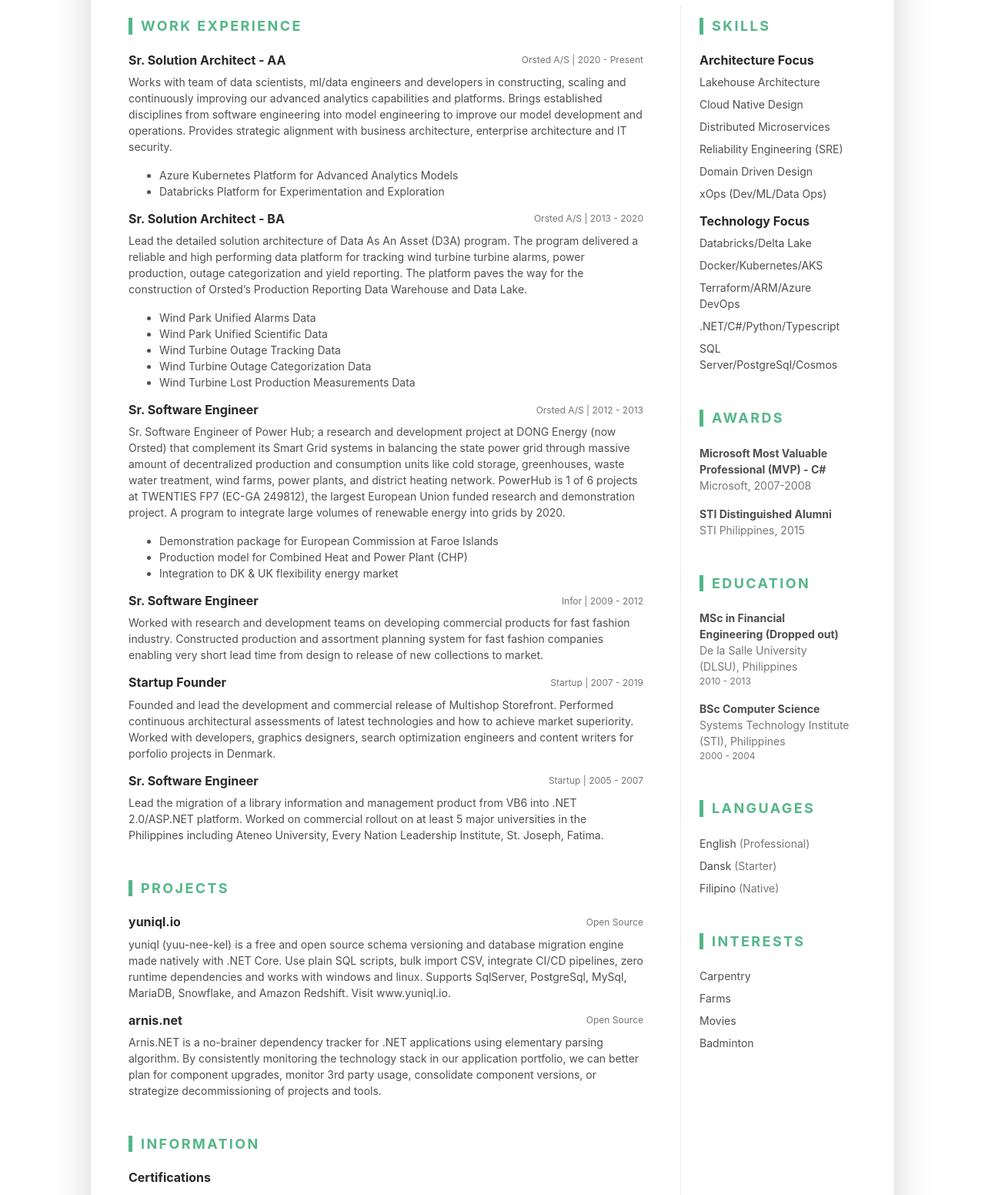
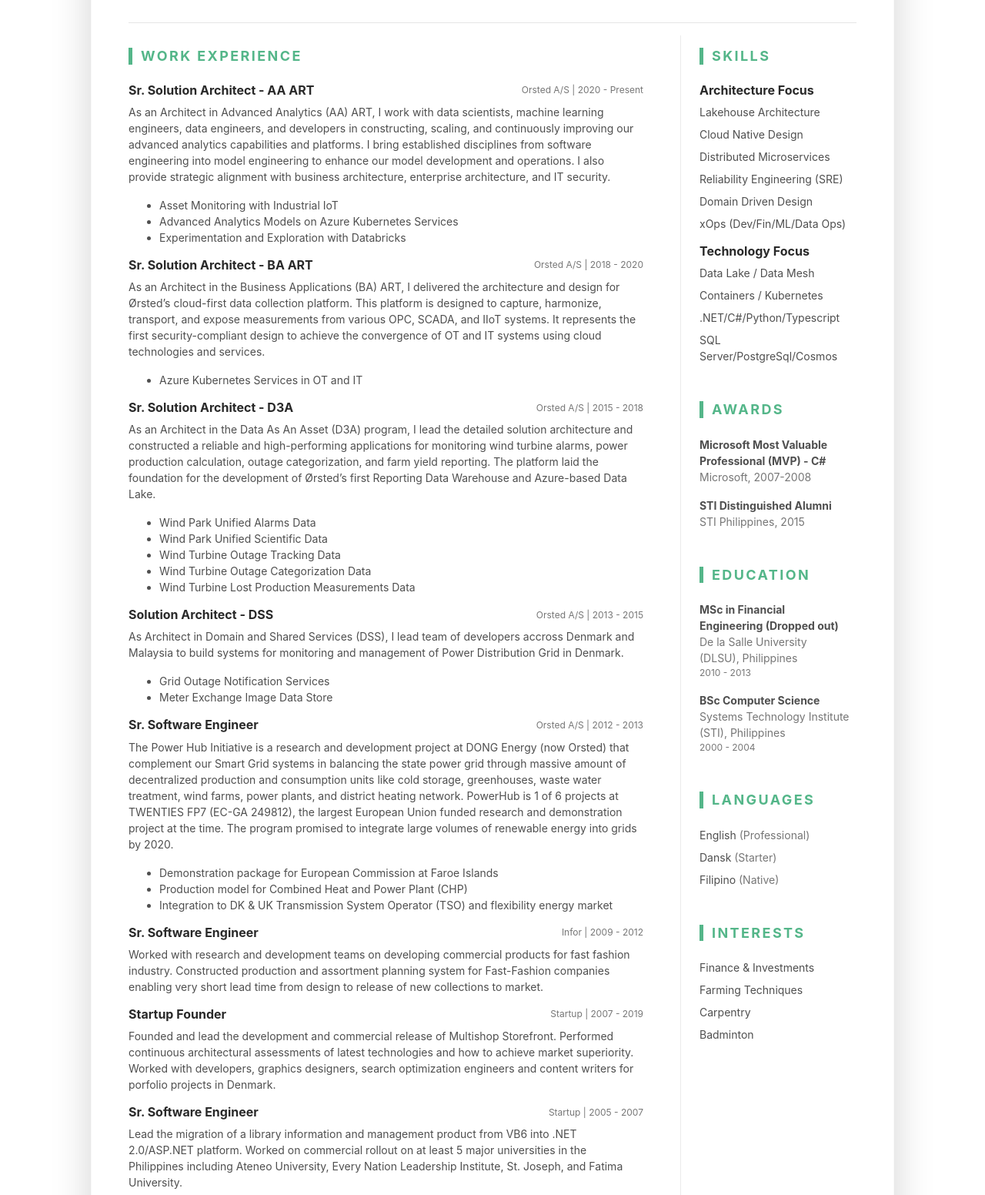
Before and after one commit to rdagumampan/cv, a plain HTML site: page index.html in a window 1280 px wide. Shown: the part 452-2004 px from the top of the page at 77% size. Drawn offline with Linux system fonts and the light colour scheme.

Commit message:
Update index.html

```diff
--- a/index.html
+++ b/index.html
@@ -12,7 +12,7 @@
     <meta charset="utf-8">
     <meta http-equiv="X-UA-Compatible" content="IE=edge">
     <meta name="viewport" content="width=device-width, initial-scale=1.0">
-    <meta name="description" content="Rodel E. Dagumampan - Principal Solutions Architect">
+    <meta name="description" content="Rodel E. Dagumampan - Solution Architect at Ørsted A/S, Denmark">
     <meta name="author" content="rdagumampan">
 
     <link rel="shortcut icon" href="favicon.ico">
@@ -43,7 +43,7 @@
 
                         <div class="resume-title col-12 col-md-6 col-lg-8 col-xl-9">
                             <h2 class="resume-name mb-0 text-uppercase">Rodel Dagumampan</h2>
-                            <div class="resume-tagline mb-3 mb-md-0">Principal Solutions Architect</div>
+                            <div class="resume-tagline mb-3 mb-md-0">Sr. Solution Architect at Ørsted A/S, Denmark</div>
                         </div>
 
 
@@ -53,7 +53,7 @@
                         <div class="resume-contact col-12 col-md-6 col-lg-4 col-xl-3">
                             <ul class="list-unstyled mb-0">
 
-                                <li class="mb-2"><i class="fas fa-phone-square fa-fw fa-lg mr-2"></i><a class="resume-link" href="tel:#">&#43;45 9955 7835</a></li>
+                                <li class="mb-2"><i class="fas fa-phone-square fa-fw fa-lg mr-2"></i><a class="resume-link" href="tel:#">&#43;45 4050 3265 | &#43;45 9955 7835</a></li>
 
                                 <li class="mb-2"><i class="fas fa-envelope-square fa-fw fa-lg mr-2"></i><a class="resume-link" href="mailto:#">rdagumampan@gmail.com</a></li>
 
@@ -83,7 +83,7 @@
 
 
                         <div class="media-body text-left">
-                            <p class="mb-0">I am a Software Architect based in Copenhagen, Denmark. Together with our teams in Malaysia, Poland and Denmark, we deliver strategic products to support our green energy ambitions at Ørsted using stack of open source and commercial technologies. I have extensive architecture, design and coding experience with 7 years dedicated as a software architect in Energy domain. I am experienced in various architecture styles and enterprise integration patterns. Over years, I delivered a portfolio of production-running enterprise systems, microservices, and large-scale datastores. I serve to be trusted advisor to business units on solutions, technologies, and tools. Certified TOGAF 9.1 Architect, Advanced Design Thinking, and Microsoft Technology Specialist. I find fulfillment in the realization of technical concepts into actual working products that just works and making a positive difference to our stake holders.</p>
+                            <p class="mb-0">I am a Solution Architect based in Copenhagen, Denmark. Together with international teams in Malaysia, Poland and Denmark, we develop strategic software products for Ørsted&rsquo;s green energy initiatives using a diverse stack of open-source and commercial technologies. I have extensive architecture, design and coding experience with 10+ years dedicated in Power and Renewable Energy domain. I am experienced in various architecture styles and enterprise integration patterns. Over years, I delivered a portfolio of production-running enterprise systems, microservices, and large-scale datastores. I serve as a trusted advisor to business units on solutions alternatives, technologies, and tools. A Certified TOGAF 9.1 Architect, an Advanced Design Thinking advocate, and a Microsoft Technology Specialist. My professional fulfillment comes from the realization of our technical concepts into actual products that just works and making a positive difference to our business and people.</p>
                         </div>
 
                     </div>
@@ -109,16 +109,18 @@
 
                                 <div class="item mb-3">
                                     <div class="item-heading row align-items-center mb-2">
-                                        <h4 class="item-title col-12 col-md-6 col-lg-6 mb-2 mb-md-0">Sr. Solution Architect - AA</h4>
+                                        <h4 class="item-title col-12 col-md-6 col-lg-6 mb-2 mb-md-0">Sr. Solution Architect - AA ART</h4>
                                         <div class="item-meta col-12 col-md-6 col-lg-6 text-muted text-left text-md-right">Orsted A/S | 2020 - Present</div>
                                     </div>
                                     <div class="item-content">
-                                        <p>Works with team of data scientists, ml/data engineers and developers in constructing, scaling and continuously improving our advanced analytics capabilities and platforms. Brings established disciplines from software engineering into model engineering to improve our model development and operations. Provides strategic alignment with business architecture, enterprise architecture and IT security.</p>
+                                        <p>As an Architect in Advanced Analytics (AA) ART, I work with data scientists, machine learning engineers, data engineers, and developers in constructing, scaling, and continuously improving our advanced analytics capabilities and platforms. I bring established disciplines from software engineering into model engineering to enhance our model development and operations. I also provide strategic alignment with business architecture, enterprise architecture, and IT security.</p>
                                         <ul class="resume-list">
 
-                                            <li>Azure Kubernetes Platform for Advanced Analytics Models</li>
+                                            <li>Asset Monitoring with Industrial IoT</li>
 
-                                            <li>Databricks Platform for Experimentation and Exploration</li>
+                                            <li>Advanced Analytics Models on Azure Kubernetes Services</li>
+
+                                            <li>Experimentation and Exploration with Databricks</li>
 
                                         </ul>
                                     </div>
@@ -126,11 +128,26 @@
 
                                 <div class="item mb-3">
                                     <div class="item-heading row align-items-center mb-2">
-                                        <h4 class="item-title col-12 col-md-6 col-lg-6 mb-2 mb-md-0">Sr. Solution Architect - BA</h4>
-                                        <div class="item-meta col-12 col-md-6 col-lg-6 text-muted text-left text-md-right">Orsted A/S | 2013 - 2020</div>
+                                        <h4 class="item-title col-12 col-md-6 col-lg-6 mb-2 mb-md-0">Sr. Solution Architect - BA ART</h4>
+                                        <div class="item-meta col-12 col-md-6 col-lg-6 text-muted text-left text-md-right">Orsted A/S | 2018 - 2020</div>
                                     </div>
                                     <div class="item-content">
-                                        <p>Lead the detailed solution architecture of Data As An Asset (D3A) program. The program delivered a reliable and high performing data platform for tracking wind turbine turbine alarms, power production, outage categorization and yield reporting. The platform paves the way for the construction of Orsted&rsquo;s Production Reporting Data Warehouse and Data Lake.</p>
+                                        <p>As an Architect in the Business Applications (BA) ART, I delivered the architecture and design for Ørsted&rsquo;s cloud-first data collection platform. This platform is designed to capture, harmonize, transport, and expose measurements from various OPC, SCADA, and IIoT systems. It represents the first security-compliant design to achieve the convergence of OT and IT systems using cloud technologies and services.</p>
+                                        <ul class="resume-list">
+
+                                            <li>Azure Kubernetes Services in OT and IT</li>
+
+                                        </ul>
+                                    </div>
+                                </div>
+
+                                <div class="item mb-3">
+                                    <div class="item-heading row align-items-center mb-2">
+                                        <h4 class="item-title col-12 col-md-6 col-lg-6 mb-2 mb-md-0">Sr. Solution Architect - D3A</h4>
+                                        <div class="item-meta col-12 col-md-6 col-lg-6 text-muted text-left text-md-right">Orsted A/S | 2015 - 2018</div>
+                                    </div>
+                                    <div class="item-content">
+                                        <p>As an Architect in the Data As An Asset (D3A) program, I lead the detailed solution architecture and constructed a reliable and high-performing applications for monitoring wind turbine alarms, power production calculation, outage categorization, and farm yield reporting. The platform laid the foundation for the development of Ørsted&rsquo;s first Reporting Data Warehouse and Azure-based Data Lake.</p>
                                         <ul class="resume-list">
 
                                             <li>Wind Park Unified Alarms Data</li>
@@ -149,18 +166,35 @@
 
                                 <div class="item mb-3">
                                     <div class="item-heading row align-items-center mb-2">
+                                        <h4 class="item-title col-12 col-md-6 col-lg-6 mb-2 mb-md-0">Solution Architect - DSS</h4>
+                                        <div class="item-meta col-12 col-md-6 col-lg-6 text-muted text-left text-md-right">Orsted A/S | 2013 - 2015</div>
+                                    </div>
+                                    <div class="item-content">
+                                        <p>As Architect in Domain and Shared Services (DSS), I lead team of developers accross Denmark and Malaysia to build systems for monitoring and management of Power Distribution Grid in Denmark.</p>
+                                        <ul class="resume-list">
+
+                                            <li>Grid Outage Notification Services</li>
+
+                                            <li>Meter Exchange Image Data Store</li>
+
+                                        </ul>
+                                    </div>
+                                </div>
+
+                                <div class="item mb-3">
+                                    <div class="item-heading row align-items-center mb-2">
                                         <h4 class="item-title col-12 col-md-6 col-lg-6 mb-2 mb-md-0">Sr. Software Engineer</h4>
                                         <div class="item-meta col-12 col-md-6 col-lg-6 text-muted text-left text-md-right">Orsted A/S | 2012 - 2013</div>
                                     </div>
                                     <div class="item-content">
-                                        <p>Sr. Software Engineer of Power Hub; a research and development project at DONG Energy (now Orsted) that complement its Smart Grid systems in balancing the state power grid through massive amount of decentralized production and consumption units like cold storage, greenhouses, waste water treatment, wind farms, power plants, and district heating network. PowerHub is 1 of 6 projects at TWENTIES FP7 (EC-GA 249812), the largest European Union funded research and demonstration project. A program to integrate large volumes of renewable energy into grids by 2020.</p>
+                                        <p>The Power Hub Initiative is a research and development project at DONG Energy (now Orsted) that complement our Smart Grid systems in balancing the state power grid through massive amount of decentralized production and consumption units like cold storage, greenhouses, waste water treatment, wind farms, power plants, and district heating network. PowerHub is 1 of 6 projects at TWENTIES FP7 (EC-GA 249812), the largest European Union funded research and demonstration project at the time. The program promised to integrate large volumes of renewable energy into grids by 2020.</p>
                                         <ul class="resume-list">
 
                                             <li>Demonstration package for European Commission at Faroe Islands</li>
 
                                             <li>Production model for Combined Heat and Power Plant (CHP)</li>
 
-                                            <li>Integration to DK &amp; UK flexibility energy market</li>
+                                            <li>Integration to DK &amp; UK Transmission System Operator (TSO) and flexibility energy market</li>
 
                                         </ul>
                                     </div>
@@ -172,7 +206,7 @@
                                         <div class="item-meta col-12 col-md-6 col-lg-6 text-muted text-left text-md-right">Infor | 2009 - 2012</div>
                                     </div>
                                     <div class="item-content">
-                                        <p>Worked with research and development teams on developing commercial products for fast fashion industry. Constructed production and assortment planning system for fast fashion companies enabling very short lead time from design to release of new collections to market.</p>
+                                        <p>Worked with research and development teams on developing commercial products for fast fashion industry. Constructed production and assortment planning system for Fast-Fashion companies enabling very short lead time from design to release of new collections to market.</p>
                                         <ul class="resume-list">
 
                                         </ul>
@@ -198,7 +232,7 @@
                                         <div class="item-meta col-12 col-md-6 col-lg-6 text-muted text-left text-md-right">Startup | 2005 - 2007</div>
                                     </div>
                                     <div class="item-content">
-                                        <p>Lead the migration of a library information and management product from VB6 into .NET 2.0/ASP.NET platform. Worked on commercial rollout on at least 5 major universities in the Philippines including Ateneo University, Every Nation Leadership Institute, St. Joseph, Fatima.</p>
+                                        <p>Lead the migration of a library information and management product from VB6 into .NET 2.0/ASP.NET platform. Worked on commercial rollout on at least 5 major universities in the Philippines including Ateneo University, Every Nation Leadership Institute, St. Joseph, and Fatima University.</p>
                                         <ul class="resume-list">
 
                                         </ul>
@@ -259,11 +293,13 @@
 
                                             <li class="mb-2">2016 · Advanced Design Thinking</li>
 
+                                            <li class="mb-2">2015 · IELTS Academic Track</li>
+
                                             <li class="mb-2">2014 · TOGAF 9.1 Certified Architect</li>
 
                                             <li class="mb-2">2018 · Certified SAFe DevOps Practicioner</li>
 
-                                            <li class="mb-2">2018 · Certified SAFe Product Owner/Product Manager</li>
+                                            <li class="mb-2">2018 · Certified SAFe Product Owner</li>
 
                                         </ul>
                                     </div>
@@ -284,7 +320,7 @@
                                 <div class="item mb-3">
                                     <div class="item-heading row align-items-center mb-2">
                                         <h4 class="item-title col-12 col-md-6 col-lg-8 mb-2 mb-md-0">Philippine .NET Users Group (PHINUG)</h4>
-                                        <div class="item-meta col-12 col-md-6 col-lg-4 text-muted text-left text-md-right">Founding member | Philippines</div>
+                                        <div class="item-meta col-12 col-md-6 col-lg-4 text-muted text-left text-md-right">Founding Member | Philippines</div>
                                     </div>
                                     <div class="item-content">
                                         <p>Together with a group of .NET developers we formed PHINUG at the time when .NET and C# is just starting to penetrate the industry. We hold regular tech sessions among developers and IT students. We conduct seminars in local universities and share first-hand industry knowledge to students and professors.</p>
@@ -294,7 +330,7 @@
                                 <div class="item mb-3">
                                     <div class="item-heading row align-items-center mb-2">
                                         <h4 class="item-title col-12 col-md-6 col-lg-8 mb-2 mb-md-0">Philippine Data Platforms Group (PDPG)</h4>
-                                        <div class="item-meta col-12 col-md-6 col-lg-4 text-muted text-left text-md-right">Active member | Philippines</div>
+                                        <div class="item-meta col-12 col-md-6 col-lg-4 text-muted text-left text-md-right">Active Member | Philippines</div>
                                     </div>
                                     <div class="item-content">
                                         <p>A special interest group of Filipino data platform professionals sharing tech knows how and practical experiences in dealing with data platform designs and operations. Beside tech, our members are generally very close friends and ex colleagues.</p>
@@ -304,20 +340,20 @@
                                 <div class="item mb-3">
                                     <div class="item-heading row align-items-center mb-2">
                                         <h4 class="item-title col-12 col-md-6 col-lg-8 mb-2 mb-md-0">PVGMA Batch 2000 Support Fund</h4>
-                                        <div class="item-meta col-12 col-md-6 col-lg-4 text-muted text-left text-md-right">Founding member | Philippines</div>
+                                        <div class="item-meta col-12 col-md-6 col-lg-4 text-muted text-left text-md-right">Founding Member | Philippines</div>
                                     </div>
                                     <div class="item-content">
-                                        <p>We represent graduates of year 2000 at PVGMA Senior High School and established a scholarship fund to support education of selected students all the way through graduation. In 2020, we are committed to sponsor at least 3 students until graduation. Visit www.pvgmabatch2000fund.org</p>
+                                        <p>We represent graduates of year 2000 at PVGMA Senior High School and established a scholarship fund to support education of selected students all the way through graduation. In 2020, we have committed to sponsor at least 3 students until Senior High School. Visit www.pvgmabatch2000fund.org</p>
                                     </div>
                                 </div>
 
                                 <div class="item mb-3">
                                     <div class="item-heading row align-items-center mb-2">
                                         <h4 class="item-title col-12 col-md-6 col-lg-8 mb-2 mb-md-0">Friends of the Red Gate</h4>
-                                        <div class="item-meta col-12 col-md-6 col-lg-4 text-muted text-left text-md-right">Deputy board member | Denmark</div>
+                                        <div class="item-meta col-12 col-md-6 col-lg-4 text-muted text-left text-md-right">Deputy Board Member | Denmark</div>
                                     </div>
                                     <div class="item-content">
-                                        <p>We are group of concern citizens and residents committed to help ensure the re-establishment and maintenance of the red gates in and around Jægersborg Hegn. Visit www.deroedeporte.dk.</p>
+                                        <p>We are group of concern citizens and residents committed to help ensure the re-establishment and maintenance of the red gates in and around Jægersborg Hegn, Denmark. Visit www.deroedeporte.dk.</p>
                                     </div>
                                 </div>
 
@@ -353,7 +389,7 @@
 
                                         <li class="mb-2">Domain Driven Design</li>
 
-                                        <li class="mb-2">xOps (Dev/ML/Data Ops)</li>
+                                        <li class="mb-2">xOps (Dev/Fin/ML/Data Ops)</li>
 
                                     </ul>
                                 </div>
@@ -362,11 +398,9 @@
                                     <h4 class="item-title">Technology Focus</h4>
                                     <ul class="list-unstyled resume-skills-list">
 
-                                        <li class="mb-2">Databricks/Delta Lake</li>
+                                        <li class="mb-2">Data Lake / Data Mesh</li>
 
-                                        <li class="mb-2">Docker/Kubernetes/AKS</li>
-
-                                        <li class="mb-2">Terraform/ARM/Azure DevOps</li>
+                                        <li class="mb-2">Containers / Kubernetes</li>
 
                                         <li class="mb-2">.NET/C#/Python/Typescript</li>
 
@@ -460,11 +494,11 @@
 
                                 <ul class="list-unstyled resume-interests-list mb-0">
 
+                                    <li class="mb-2">Finance &amp; Investments</li>
+
+                                    <li class="mb-2">Farming Techniques</li>
+
                                     <li class="mb-2">Carpentry</li>
-
-                                    <li class="mb-2">Farms</li>
-
-                                    <li class="mb-2">Movies</li>
 
                                     <li class="mb-2">Badminton</li>
 
@@ -490,21 +524,21 @@
                     <ul class="resume-social-list list-inline mx-auto mb-0 d-inline-block text-muted">
 
                         <li class="list-inline-item mb-lg-0 mr-3">
-                            <a class="resume-link" href="//github.com/rdagumampan" target="_blank">
+                            <a class="resume-link" href="https://github.com/rdagumampan" target="_blank">
                                 <i class="fab fa-github-square fa-2x mr-2" data-fa-transform="down-4"></i>
                                 <span class="d-none d-lg-inline-block text-muted">rdagumampan</span>
                             </a>
                         </li>
 
                         <li class="list-inline-item mb-lg-0 mr-3">
-                            <a class="resume-link" href="//linkedin.com/in/rdagumampan" target="_blank">
+                            <a class="resume-link" href="https://linkedin.com/in/rdagumampan" target="_blank">
                                 <i class="fab fa-linkedin fa-2x mr-2" data-fa-transform="down-4"></i>
                                 <span class="d-none d-lg-inline-block text-muted">rdagumampan</span>
                             </a>
                         </li>
 
                         <li class="list-inline-item mb-lg-0 mr-3">
-                            <a class="resume-link" href="//twitter.com/rdagumampan" target="_blank">
+                            <a class="resume-link" href="https://twitter.com/rdagumampan" target="_blank">
                                 <i class="fab fa-twitter-square fa-2x mr-2" data-fa-transform="down-4"></i>
                                 <span class="d-none d-lg-inline-block text-muted">@rdagumampan</span>
                             </a>
@@ -527,7 +561,7 @@
 
             <small class="copyright text-muted">Designed with <i class="fas fa-heart"></i> by <a class="theme-link" href="http://themes.3rdwavemedia.com" target="_blank">Xiaoying Riley</a> for developers</small>
             <br>
-            <small class="copyright">2021 &copy; Ported to Hugo by <a href="https://github.com/cowboysmall" target="_blank">CowboySmall</a></small>
+            <small class="copyright">2024 &copy; Ported to Hugo by <a href="https://github.com/cowboysmall" target="_blank">CowboySmall</a></small>
         </footer>
 
 
```
